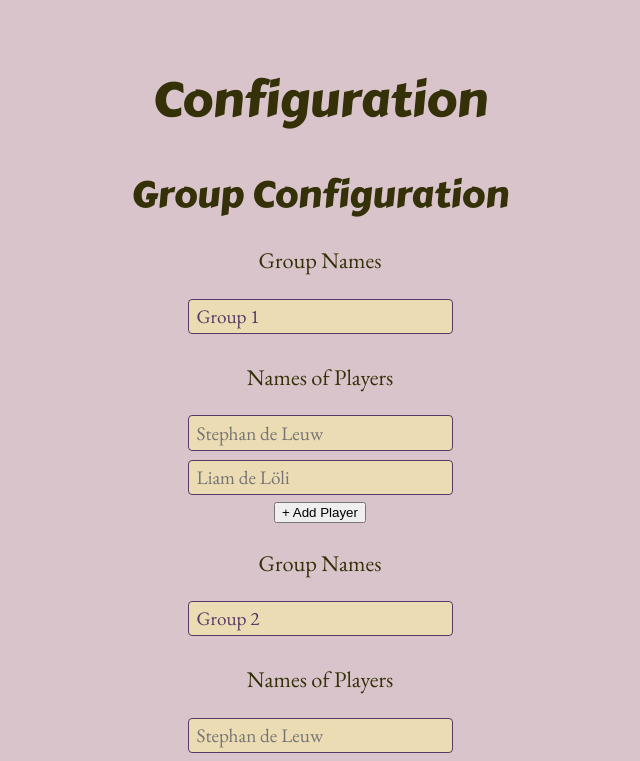
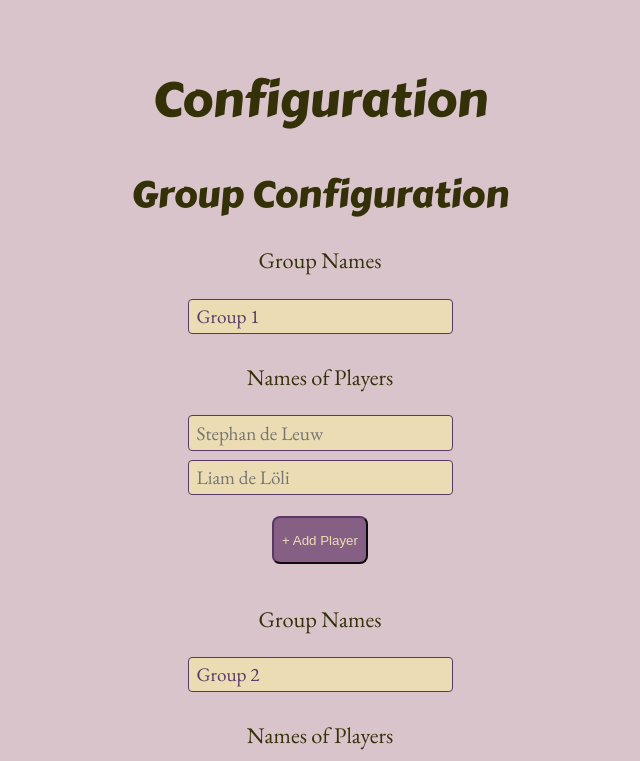
Before and after one commit to hagmannStephan/prosecco-party-vue, a Vue app: page /schnapsidee/game-config in a window 1280 px wide. Shown: the top 761 px of the page, without its empty margins (320-960 px from the left). Built offline with nearby package versions, Linux system fonts and the light colour scheme.

Commit message:
chore: made small improvements on the basic design

```diff
--- a/src/locales/de/games/schnapsidee/SchnapsideeConfig.ts
+++ b/src/locales/de/games/schnapsidee/SchnapsideeConfig.ts
@@ -12,7 +12,7 @@
     },
     "groups": {
         "num": "Anzahl Gruppen",
-        "setup": "Gruppenkonfiguration",
+        "setup": "Gruppen",
         "name": "Gruppennamen",
         "name-placeholder": "S Leuwe Rudel",
         "default": "Gruppe {num}",
--- a/src/style.scss
+++ b/src/style.scss
@@ -137,7 +137,13 @@
 /*--------------------------------------------------------------------------------------------*/
 
 button {
-  /* TODO: Add styles*/
+    min-width: 6rem;
+    min-height: 3rem;
+    background-color: #856084;
+    border-color: #5A3866;
+    border-radius: 0.5rem;
+    color: #ecdcb3;
+    margin: 1rem;
 }
 
 h1 {
--- a/src/views/games/schnapsidee/SchnapsideeConfig.vue
+++ b/src/views/games/schnapsidee/SchnapsideeConfig.vue
@@ -100,6 +100,7 @@
         <label v-for="mode in gameModes" :key="mode" class="game-mode-option">
           <input type="checkbox" :value="mode" v-model="selectedGameModes" />
           {{ t(`schnapsidee.config.gameMode.${mode}`) }}
+          <br>
         </label>
       </div>
     </div>
@@ -110,6 +111,7 @@
         <label v-for="wordList in allowedWordLists" :key="wordList" class="game-mode-option">
           <input type="checkbox" :value="wordList" v-model="selectedWordLists" />
           {{ t(`schnapsidee.config.wordlist.${wordList}`, wordList) }}
+        <br>
         </label>
       </div>
     </div>
```
